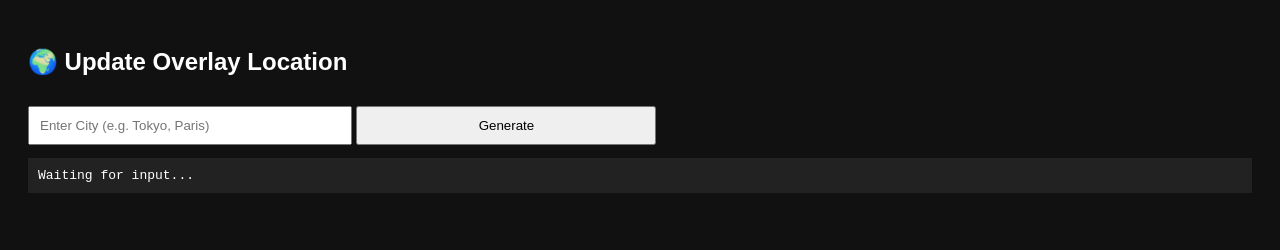
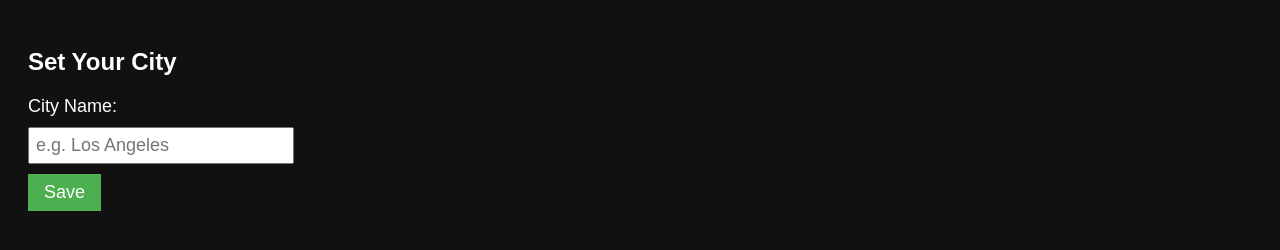
Before and after one commit to AlphaKing112/location-timeoverlay, a plain HTML site: page set-location.html in a window 1280 px wide. Drawn offline with Linux system fonts and the light colour scheme.

Commit message:
no config

```diff
--- a/set-location.html
+++ b/set-location.html
@@ -1,74 +1,52 @@
 <!DOCTYPE html>
 <html>
 <head>
-  <meta charset="UTF-8">
-  <title>Set Overlay Location</title>
+  <meta charset="UTF-8" />
+  <title>Set Location</title>
   <style>
     body {
       font-family: Arial, sans-serif;
-      padding: 20px;
       background: #111;
       color: white;
+      padding: 20px;
     }
-    input, button {
-      padding: 10px;
+    label, input, button {
+      font-size: 18px;
+    }
+    input {
+      margin: 10px 0;
+      padding: 6px;
+      width: 250px;
+    }
+    button {
+      padding: 8px 16px;
+      background: #4caf50;
+      color: white;
+      border: none;
+      cursor: pointer;
+    }
+    .status {
       margin-top: 10px;
-      width: 300px;
-    }
-    pre {
-      background: #222;
-      padding: 10px;
-      white-space: pre-wrap;
+      color: lightgreen;
     }
   </style>
 </head>
 <body>
-  <h2>🌍 Update Overlay Location</h2>
-  <input id="cityInput" placeholder="Enter City (e.g. Tokyo, Paris)" />
-  <button onclick="generateLocationData()">Generate</button>
-  <pre id="output">Waiting for input...</pre>
+  <h2>Set Your City</h2>
+  <label for="city">City Name:</label><br />
+  <input type="text" id="city" placeholder="e.g. Los Angeles" /><br />
+  <button onclick="saveCity()">Save</button>
+  <div class="status" id="status"></div>
 
   <script>
-    async function generateLocationData() {
-      const city = document.getElementById('cityInput').value.trim();
-      const apiKey = 'e9b4f16a2a8f9f682f961e4c5c9abbe2';
-
+    function saveCity() {
+      const city = document.getElementById("city").value.trim();
       if (!city) {
-        alert("Please enter a city.");
+        document.getElementById("status").textContent = "Please enter a city.";
         return;
       }
-
-      try {
-        const geoRes = await fetch(`https://api.openweathermap.org/geo/1.0/direct?q=${encodeURIComponent(city)}&limit=1&appid=${apiKey}`);
-        const geoData = await geoRes.json();
-
-        if (!geoData || !geoData[0]) {
-          throw new Error("City not found.");
-        }
-
-        const lat = geoData[0].lat;
-        const lon = geoData[0].lon;
-        const cityName = geoData[0].name;
-        const country = geoData[0].country;
-
-        const tzRes = await fetch(`https://api.ipgeolocation.io/timezone?apiKey=47903aad9884431ab4bdf98b3d32cfaa&lat=${lat}&long=${lon}`);
-        const tzData = await tzRes.json();
-
-        const timezone = tzData.timezone;
-
-        const finalData = {
-          city: cityName,
-          country: country,
-          timezone: timezone
-        };
-
-        document.getElementById("output").textContent =
-          "📋 Copy this and paste into location.json:\n\n" +
-          JSON.stringify(finalData, null, 2);
-
-      } catch (err) {
-        document.getElementById("output").textContent = "❌ Error: " + err.message;
-      }
+      localStorage.setItem("weatherCity", city);
+      document.getElementById("status").textContent = `Saved! Now refresh the overlay.`;
     }
   </script>
 </body>
```
Also changed, not shown: index.html (+8 -6 lines).
